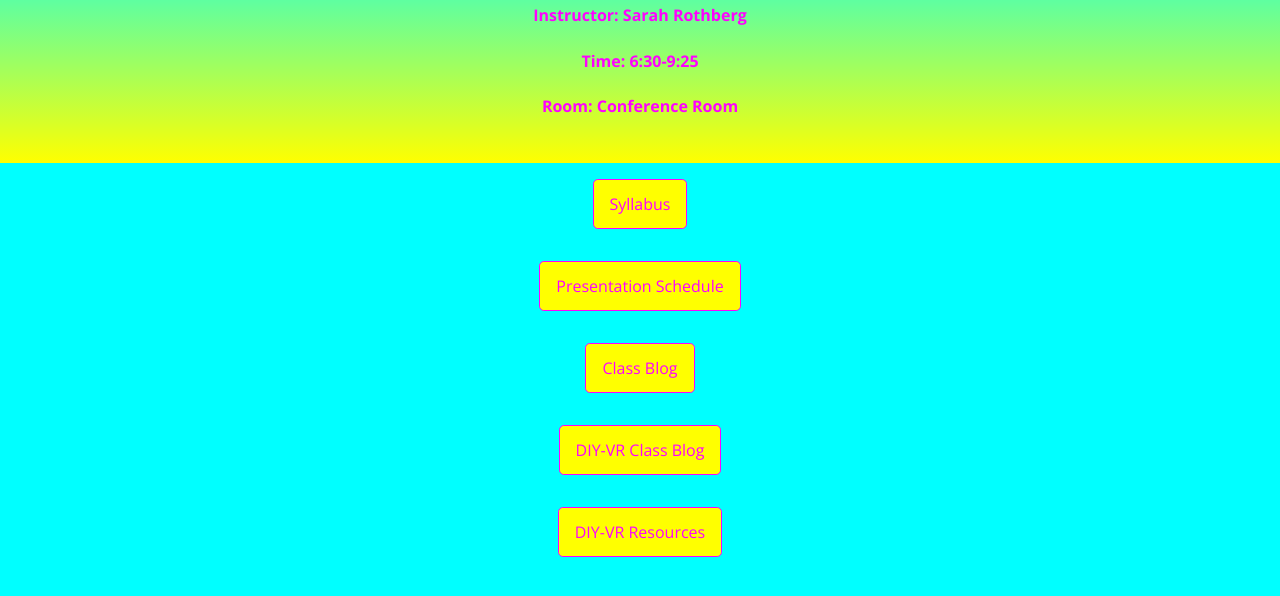
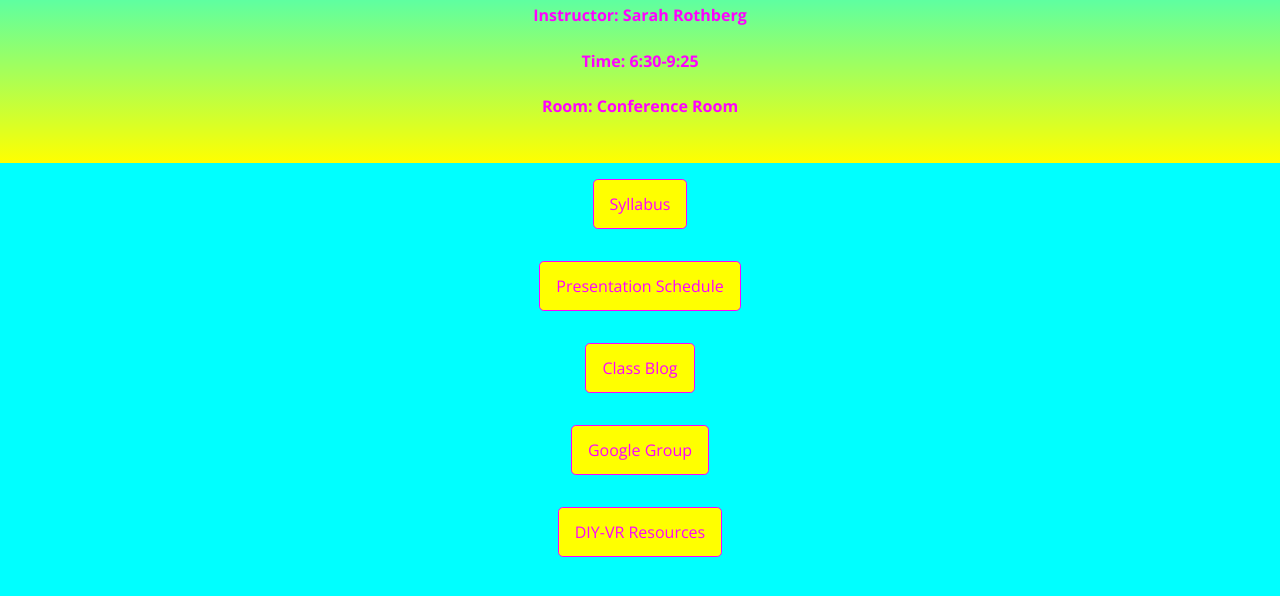
Before and after one commit to sarahrothberg/diyvr-fall2016, a plain HTML site: page index.html in a window 1280 px wide. Shown: the part 96-692 px from the top of the page. Drawn offline with nearby package versions, Linux system fonts and the light colour scheme.

Commit message:
google group

```diff
--- a/index.html
+++ b/index.html
@@ -30,7 +30,7 @@
       <center><a href="xxx" class="btn">Class Blog</a></center>
     </p>
         <p>
-      <center><a href="https://groups.google.com/forum/#!newtopic/diyvr-fall2016" class="btn">DIY-VR Class Blog</a></center>
+      <center><a href="https://groups.google.com/forum/#!newtopic/diyvr-fall2016" class="btn">Google Group</a></center>
     </p>
         <p>
       <center><a href="https://docs.google.com/document/d/1ocokg02qkRxqwG7ixl52jIaUzfhYphfqZ_4Wi56LfX4/edit" class="btn">DIY-VR Resources</a></center>
```
